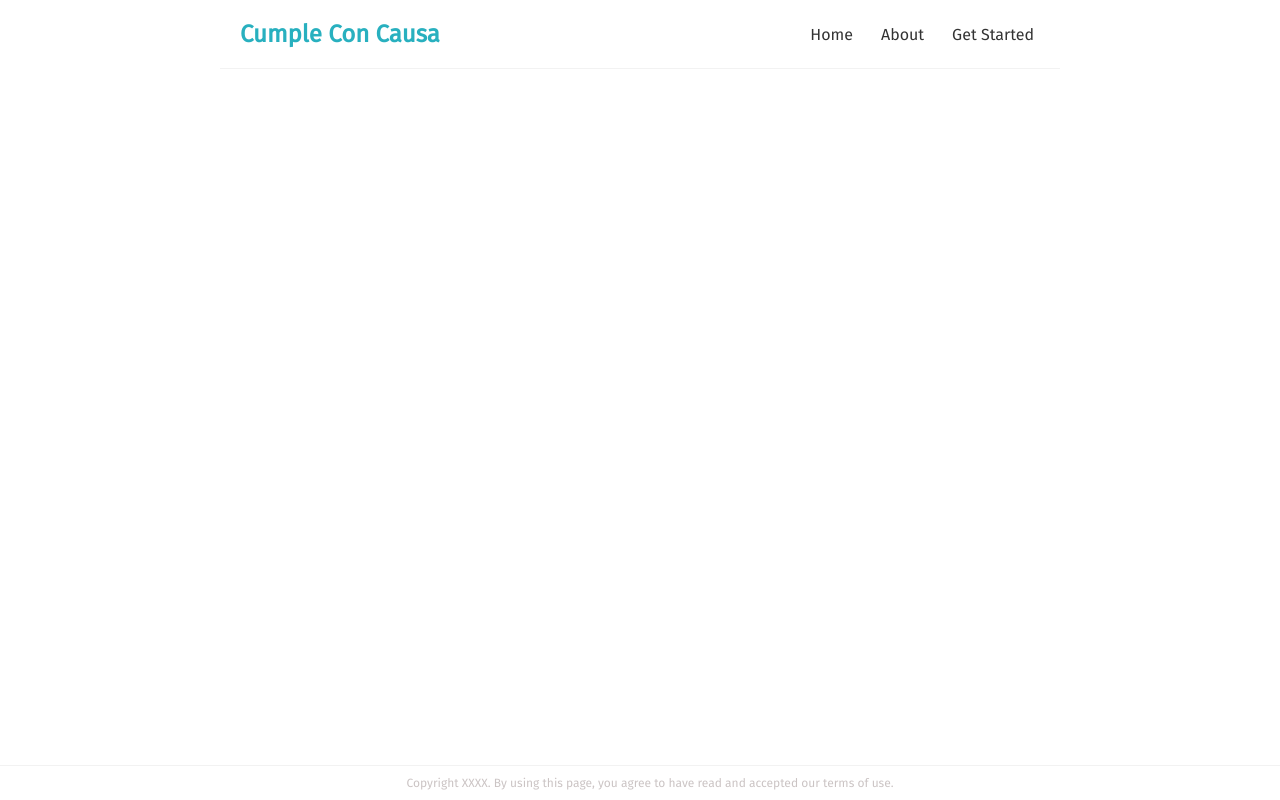
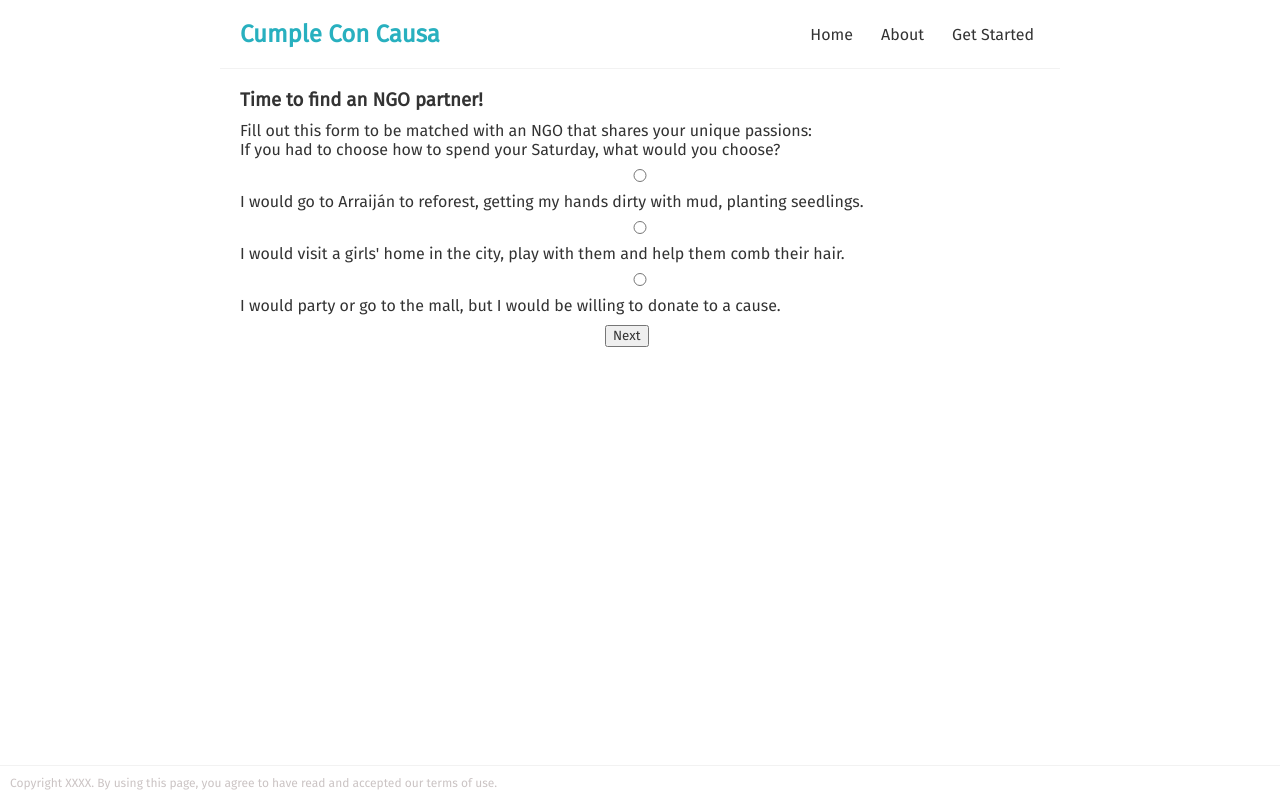
Before and after one commit to benjamin-peng/CumpleConCausa-Frontend, a React (Create React App) app in the folder frontend/: page /register/questionnaire in a window 1280 px wide. Built offline with nearby package versions, Linux system fonts and the light colour scheme.

Commit message:
add creation of a userData json object and pass it back to app.js

```diff
--- a/frontend/src/About.js
+++ b/frontend/src/About.js
@@ -1,15 +1,16 @@
 import person from './images/person.jpeg'
 
-const About = () => {
+const About = ({userData}) => {
+    console.log(userData);
     return (
         <div className="home">
             <h3>Who Are We?</h3>
             <h4>Founder 1:</h4>
             <div className="columns">
-                <div class="container left">
+                <div className="container left">
                     <p>Sed ut perspiciatis unde omnis iste natus error sit voluptatem accusantium doloremque laudantium, totam rem aperiam, eaque ipsa quae ab illo inventore veritatis et quasi architecto beatae vitae dicta sunt explicabo. Nemo enim ipsam voluptatem quia voluptas sit aspernatur aut odit aut fugit, sed quia consequuntur magni dolores eos qui ratione voluptatem sequi nesciunt. Neque porro quisquam est, qui dolorem ipsum quia dolor sit amet, consectetur, adipisci velit, sed quia non numquam eius modi tempora incidunt ut labore et dolore magnam aliquam quaerat voluptatem. Ut enim ad minima veniam, quis nostrum exercitationem ullam corporis suscipit laboriosam, nisi ut aliquid ex ea commodi consequatur? Quis autem vel eum iure reprehenderit qui in ea voluptate velit esse quam nihil molestiae consequatur, vel illum qui dolorem eum fugiat quo voluptas nulla pariatur?</p>
                 </div>
-                <div class="container right">
+                <div className="container right">
                     <img src={person}></img>
                 </div>
             </div>
--- a/frontend/src/App.js
+++ b/frontend/src/App.js
@@ -7,6 +7,14 @@ import Form from './Form';
 import VideoOne from './VideoOne';
 import Bottom from './Bottom';
 import {BrowserRouter as Router, Route, Routes} from 'react-router-dom';
+import Questionnaire from './Questionnaire';
+
+var userData = {};
+
+const setUserData = (d) => {
+  userData = d;
+  console.log(d);
+};
 
 function App() {
   return (
@@ -16,9 +24,10 @@ function App() {
         <div className="content">
           <Routes>
             <Route path="/" element={<Home />}></Route>
-            <Route path="/about" element={<About />}></Route>
+            <Route path="/about" element={<About userData={userData} />}></Route>
             <Route path="/register/video" element={<VideoOne />}></Route>
-            <Route path="/register/form" element={<Form />}></Route>
+            <Route path="/register/form" element={<Form setUserData={setUserData}/>}></Route>
+            <Route path="/register/questionnaire" element={<Questionnaire/>}></Route>
           </Routes>
         </div>
         <Bottom />
--- a/frontend/src/Form.js
+++ b/frontend/src/Form.js
@@ -3,34 +3,33 @@ import { useState, useEffect } from 'react';
 import validator from 'validator';
 import 'react-phone-number-input/style.css'
 import PhoneInput from 'react-phone-number-input';
+import { useNavigate } from "react-router-dom";
 
-const Form = () => {
+const Form = ({setUserData}) => {
+    const navigate = useNavigate();
+
     const [fName, setfName] = useState('');
     const [lName, setlName] = useState('');
     const [number, setNumber] = useState('');
     const [address, setAddress] = useState('');
     const [errors, setErrors] = useState(['']);
 
-    var phoneIsValid = true;
-
-    //useEffect(() => {
-        //phoneIsValid = true;
-    //});
-
-    const handleClick = (e) => {
-        validate();
-        /*
-        if (!validator.isMobilePhone(number)) {
-            phoneIsValid = false;
-            console.log(phoneIsValid);
+    const handleClick = () => {
+        if(validate()) {
+            var userData = {
+                firstName: fName,
+                lastName: lName,
+                email: address,
+                phone: number
+            };
+            setUserData(userData);
+            navigate('/register/questionnaire');
         }
-        */
     }
 
     const validate = () => {
         let isValid = true;
         let errors = {};
-        console.log(number);
         if (fName == '') {
             errors['fName'] = '* A first name is required';
             isValid = false;
@@ -58,7 +57,7 @@ const Form = () => {
 
     return (
         <div className="form">
-            <h3>Glad to have you on board!</h3>
+            <h3>Interested? Good!</h3>
             <p>First, leave us some information to create your file:</p>
             <form>
                 <label>First Name</label>
--- a/frontend/src/Home.js
+++ b/frontend/src/Home.js
@@ -6,10 +6,10 @@ const Home = () => {
         <div className="home">
             <h3>Welcome to Cumple Con Causa!</h3>
             <div className="columns">
-                <div class="container left">
+                <div className="container left">
                     <p>Sed ut perspiciatis unde omnis iste natus error sit voluptatem accusantium doloremque laudantium, totam rem aperiam, eaque ipsa quae ab illo inventore veritatis et quasi architecto beatae vitae dicta sunt explicabo. Nemo enim ipsam voluptatem quia voluptas sit aspernatur aut odit aut fugit, sed quia consequuntur magni dolores eos qui ratione voluptatem sequi nesciunt. Neque porro quisquam est, qui dolorem ipsum quia dolor sit amet, consectetur, adipisci velit, sed quia non numquam eius modi tempora incidunt ut labore et dolore magnam aliquam quaerat voluptatem. Ut enim ad minima veniam, quis nostrum exercitationem ullam corporis suscipit laboriosam, nisi ut aliquid ex ea commodi consequatur? Quis autem vel eum iure reprehenderit qui in ea voluptate velit esse quam nihil molestiae consequatur, vel illum qui dolorem eum fugiat quo voluptas nulla pariatur?</p>
                 </div>
-                <div class="container right">
+                <div className="container right">
                     <img src={cupcake}></img>
                 </div>
             </div>
--- /dev/null
+++ b/frontend/src/Questionnaire.js
@@ -0,0 +1,27 @@
+import NextButton from './NextButton';
+
+const Questionnaire = () => {
+
+    const handleClick = () => {
+
+    };
+
+    return (
+        <div className="questionnaire">
+            <h3>Time to find an NGO partner!</h3>
+            <p>Fill out this form to be matched with an NGO that shares your unique passions:</p>
+            <p>If you had to choose how to spend your Saturday, what would you choose?</p>
+            <form>
+                <input type="radio" name="findNGO"required />
+                <label>I would go to Arraiján to reforest, getting my hands dirty with mud, planting seedlings. </label>
+                <input type="radio" name="findNGO" required />
+                <label>I would visit a girls' home in the city, play with them and help them comb their hair. </label>
+                <input type="radio" name="findNGO" required />
+                <label>I would party or go to the mall, but I would be willing to donate to a cause.</label>
+            </form>
+            <NextButton handleClick={handleClick}></NextButton>
+        </div>
+    );
+}
+
+export default Questionnaire;
--- a/frontend/src/index.css
+++ b/frontend/src/index.css
@@ -5,6 +5,7 @@
   margin: 0;
   font-family: "Fira Sans";
   color: #333;
+  text-align: left;
 }
 .navbar {
   padding: 20px;
@@ -64,9 +65,6 @@ img {
 .bottom p {
   color: rgb(203, 196, 196);
 }
-.form {
-  text-align: left;
-}
 .form p {
   padding-bottom: 10px;
 }
@@ -86,9 +84,9 @@ img {
   padding: 8px;
   border-radius: 8px;
   cursor: pointer;
+  text-align: center;
 }
 iframe {
-
   width: 100%;
   height: 100%;
 }
@@ -104,9 +102,13 @@ iframe {
   width: 70px;
   padding: 10px;
 }
-
 .text-danger {
   padding-bottom: 10px;
   color: rgb(255, 0, 0);
   font-size: 12px;
 }
+.questionnaire input {
+  width: 100%;
+  padding: 6px 10px;
+  margin: 10px 0;
+}
```
